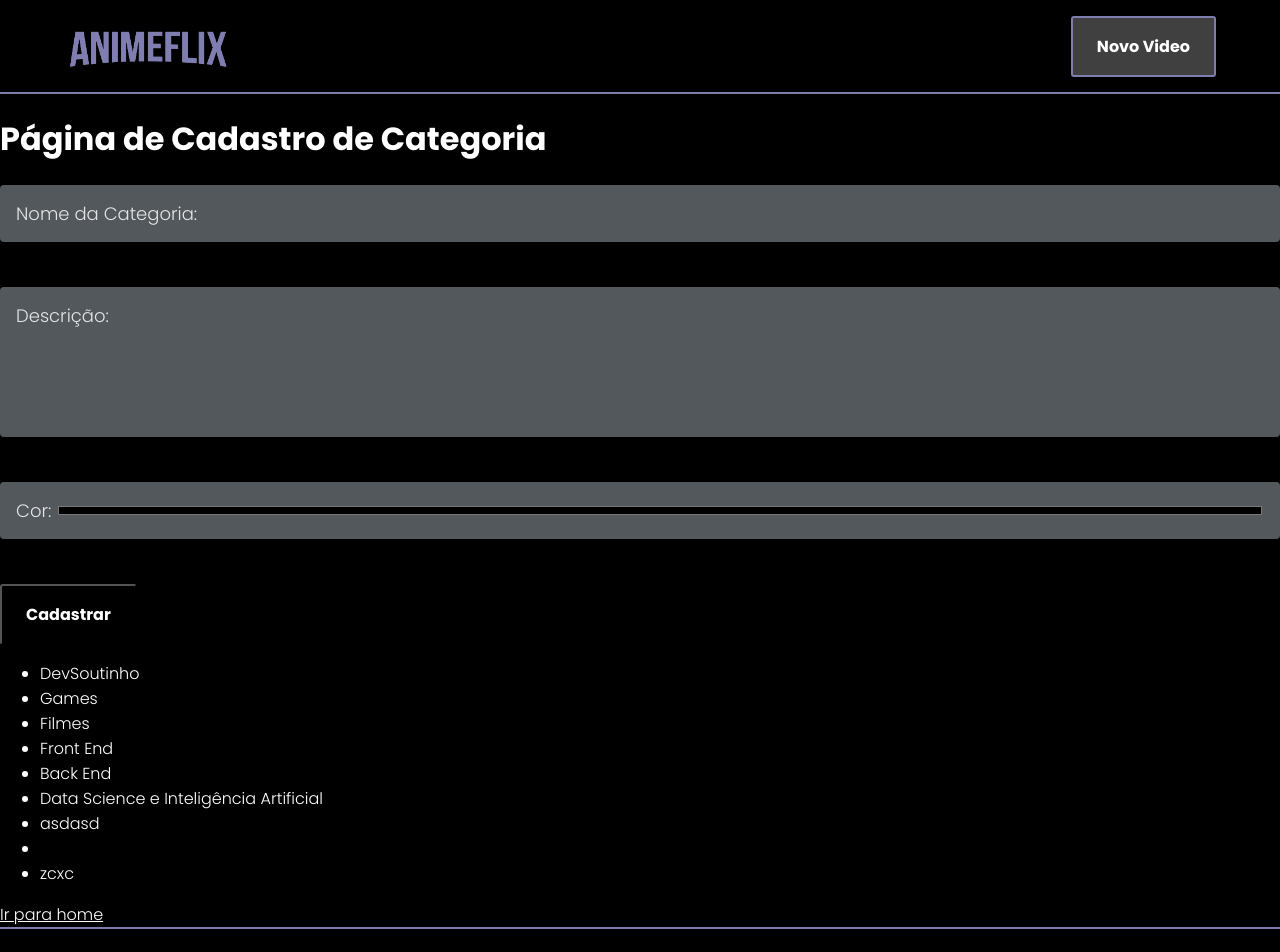
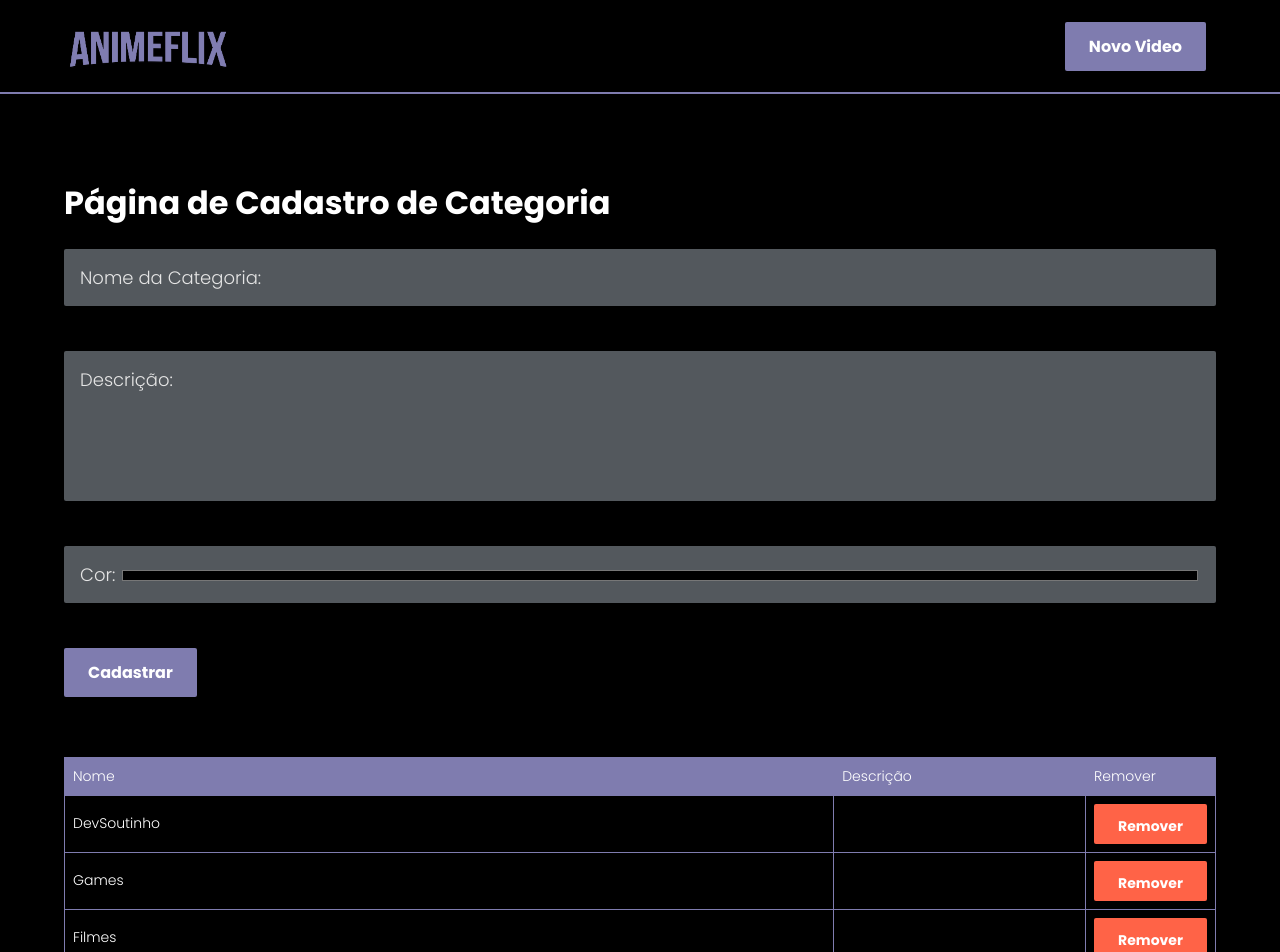
Before and after one commit to dougsfelipe/AnimeFlix, a React (Create React App) app: page /cadastro/categoria in a window 1280 px wide. Shown: the top 952 px of the page. Built offline with nearby package versions, Linux system fonts and the light colour scheme; data requests are answered from the project's data file.

Commit message:
Mudando front das paginas de cadastro

```diff
--- a/src/components/BannerMain/styles.js
+++ b/src/components/BannerMain/styles.js
@@ -65,6 +65,7 @@ ContentAreaContainer.Title = styled.h2`
 
 export const BannerMainContainer = styled.section`
   height: 80vh;
+  padding-right: -5%;
   position: relative;
   color: #fff;
   background-image:linear-gradient(180deg, rgba(255,255,255,0) 0%, rgba(174,174,174,0) 25%, rgba(93,93,93,0.19371498599439774) 70%, rgba(53,53,53,0.1) 66%, black 87%, black 100%), ${({ backgroundImage }) => `url(${backgroundImage})`};
--- a/src/components/Button/index.js
+++ b/src/components/Button/index.js
@@ -2,16 +2,18 @@ import styled from 'styled-components';
 
 const Button = styled.button`
 color: var(--white);
-background: var(--background);
+background-color: #7F7CAF;
 box-sizing: border-box;
+margin-right: 10px;
 cursor: pointer;
-padding: 16px 24px;
+padding: 12px 24px;
 font-style: normal;
 font-weight: bold;
 font-size: 16px;
 outline: none;
-border-radius: 3px;
-text-decoration: none;
+border-radius: 2px;
+text-decoration: none !important;
+border: none;
 display: inline-block;
 transition: opacity .3s;
 &:hover,
--- a/src/components/FormField/index.js
+++ b/src/components/FormField/index.js
@@ -43,17 +43,17 @@ const Input = styled.input`
   outline: 0;
   border: 0;
   border-top: 4px solid transparent;
-  border-bottom: 4px solid #53585D;
+  border-bottom: 2px solid #53585D;
 
   padding: 16px 16px;
   margin-bottom: 45px;
 
   resize: none;
-  border-radius: 4px;
+  border-radius: 2px;
   transition: border-color .3s;
 
   &:focus {
-    border-bottom-color: var(--primary);
+    border-bottom-color: #7f7caf;
   }
   &:focus:not([type='color']) + ${Label.Text} {
     transform: scale(.6) translateY(-10px);
--- a/src/components/Menu/Menu.css
+++ b/src/components/Menu/Menu.css
@@ -50,7 +50,7 @@
     box-sizing: border-box;
     cursor: pointer;
     padding: 16px 24px;
-    background-color: rgba(255, 255, 255, 0.25) !important;
+   /*  background-color: rgba(255, 255, 255, 0.25) !important; */
     font-style: normal;
     font-weight: 600;
     font-size: 16px;
--- a/src/components/PageDefault/index.js
+++ b/src/components/PageDefault/index.js
@@ -7,6 +7,7 @@ const Main = styled.main`
 background-color: var(--black);
 color: var(--white);
 flex:1;
+
 
 
 `
--- a/src/pages/cadastro/categoria/index.js
+++ b/src/pages/cadastro/categoria/index.js
@@ -1,12 +1,17 @@
 import React, { useState, useEffect } from 'react';
 import { Link, useHistory } from 'react-router-dom';
+import styled from 'styled-components';
+
 import PageDefault from '../../../components/PageDefault';
 import FormField from '../../../components/FormField';
 import Button from '../../../components/Button';
 import useForm from '../../../hooks/useForm';
 import categoriasRepository from '../../../repositories/categorias';
+import './style.css';
 
-
+const Form = styled.div`
+padding: 5%;
+`;
 
 function CadastroCategoria() {
   const valoresIniciais = {
@@ -34,6 +39,7 @@ function CadastroCategoria() {
   return (
     <PageDefault>
 
+      <Form>
         <h1>
           Página de Cadastro de Categoria
       </h1>
@@ -58,8 +64,7 @@ function CadastroCategoria() {
 
 
 
-        console.log(values);
-        console.log(categorias);
+
 
           clearForm();
         }}
@@ -101,18 +106,40 @@ function CadastroCategoria() {
         </Button>
         </form>
 
-      <ul>
+
+
+
+        <table border="1" className="tabelaCategorias">
+          <tr className="firstRow">
+            <td>Nome</td>
+            <td>Descrição</td>
+            <td className="delete">Remover</td>
+          </tr>
+
+
           {categorias.map((categoria, indice) => (
-        // eslint-disable-next-line react/no-array-index-key
-          <li key={`${categoria.titulo}${indice}`}>
+
+            <tr>
+
+              <td key={`${categoria.titulo}`}>
                 {categoria.titulo}
-          </li>
+              </td>
+              <td key={`${categoria.descricao}${indice}`}>
+                {categoria.descricao}
+              </td>
+              <td className="delete">
+                <Button className="buttonDelete">
+                  Remover
+                </Button>
+
+              </td>
+            </tr>
+
           ))}
-      </ul>
-      <Link to="/">
-        Ir para home
-      </Link>
 
+        </table>
+
+      </Form>
     </PageDefault>
   );
 }
--- a/src/pages/cadastro/categoria/style.css
+++ b/src/pages/cadastro/categoria/style.css
@@ -0,0 +1,33 @@
+.tabelaCategorias{
+    width: 100%;
+    border: 1px solid #7F7CAF !important;
+    margin-top: 60px;
+    border-collapse: collapse;
+    padding:4px
+}
+
+th, td {
+    padding: 8px;
+    text-align: left;
+font-size: 14px;
+font-weight: 400; }
+
+  tr:first-child {background-color: #7F7CAF ; color: white; font-weight: 600; font-size: 18px;}
+
+
+tr .firstRow{
+    font-weight: 600;
+    font-size: 20px;
+}
+
+.buttonDelete{
+    background-color: tomato !important;
+    justify-content: center;
+    height: 40px;
+    font-size: 14px !important;
+    margin-right: 0px !important;
+}
+
+.delete{
+    width: 80px;
+}
--- /dev/null
+++ b/src/pages/cadastro/categoria/style.js
@@ -0,0 +1,10 @@
+import styled from 'styled-components';
+
+
+export const Form = styled.footer`
+
+  padding-left: 16px;
+  padding-right: 16px;
+  padding-top: 20px;
+
+`;
--- a/src/pages/cadastro/video/index.js
+++ b/src/pages/cadastro/video/index.js
@@ -1,11 +1,21 @@
 import React, { useEffect, useState } from 'react';
 import { Link, useHistory } from 'react-router-dom';
+import styled from 'styled-components';
+
 import PageDefault from '../../../components/PageDefault';
 import useForm from '../../../hooks/useForm';
 import FormField from '../../../components/FormField';
 import Button from '../../../components/Button';
 import videosRepository from '../../../repositories/videos';
 import categoriasRepository from '../../../repositories/categorias';
+import './style.css';
+
+const Form = styled.div`
+padding: 5%;
+`;
+
+
+
 
 function CadastroVideo() {
   const history = useHistory();
@@ -28,8 +38,9 @@ function CadastroVideo() {
   console.log(categorias);
   return (
     <PageDefault>
+      <Form>
+        <h1> Cadastro de Video</h1>
 
-      <h1> Cadastro de Video</h1>
 
         <form onSubmit={(event) => {
           event.preventDefault();
@@ -74,12 +85,17 @@ function CadastroVideo() {
           <Button>
             Cadastrar
         </Button>
+
+        <Button>
+          <Link to="/cadastro/categoria" className="link">
+            Cadastrar Categoria
+          </Link>
+      </Button>
+
         </form>
 
-      <Link to="/cadastro/categoria">
-        Cadasrtar Categoria
-      </Link>
 
+      </Form>
     </PageDefault>
   );
 }
--- /dev/null
+++ b/src/pages/cadastro/video/style.css
@@ -0,0 +1,4 @@
+.link{
+    text-decoration: none;
+    font-weight: 500;
+}
--- a/src/repositories/categorias.js
+++ b/src/repositories/categorias.js
@@ -47,6 +47,25 @@ function create(objetoDaCategoria) {
 }
 
 
+function del(objetoDaCategoria) {
+  return fetch(`${URL_CATEGORIES}`, {
+    method: 'DELETE',
+    headers: {
+      'Content-type': 'application/json',
+    },
+    body: JSON.stringify(objetoDaCategoria),
+  })
+    .then(async (respostaDoServidor) => {
+      if (respostaDoServidor.ok) {
+        const resposta = await respostaDoServidor.json();
+        return resposta;
+      }
+
+      throw new Error('Não foi possível cadastrar os dados :(');
+    });
+}
+
+
 export default {
-  getAllWithVideos, getAll, create,
+  getAllWithVideos, getAll, create, del,
 };
```
Lines whose indentation alone changed are shown as unchanged.
